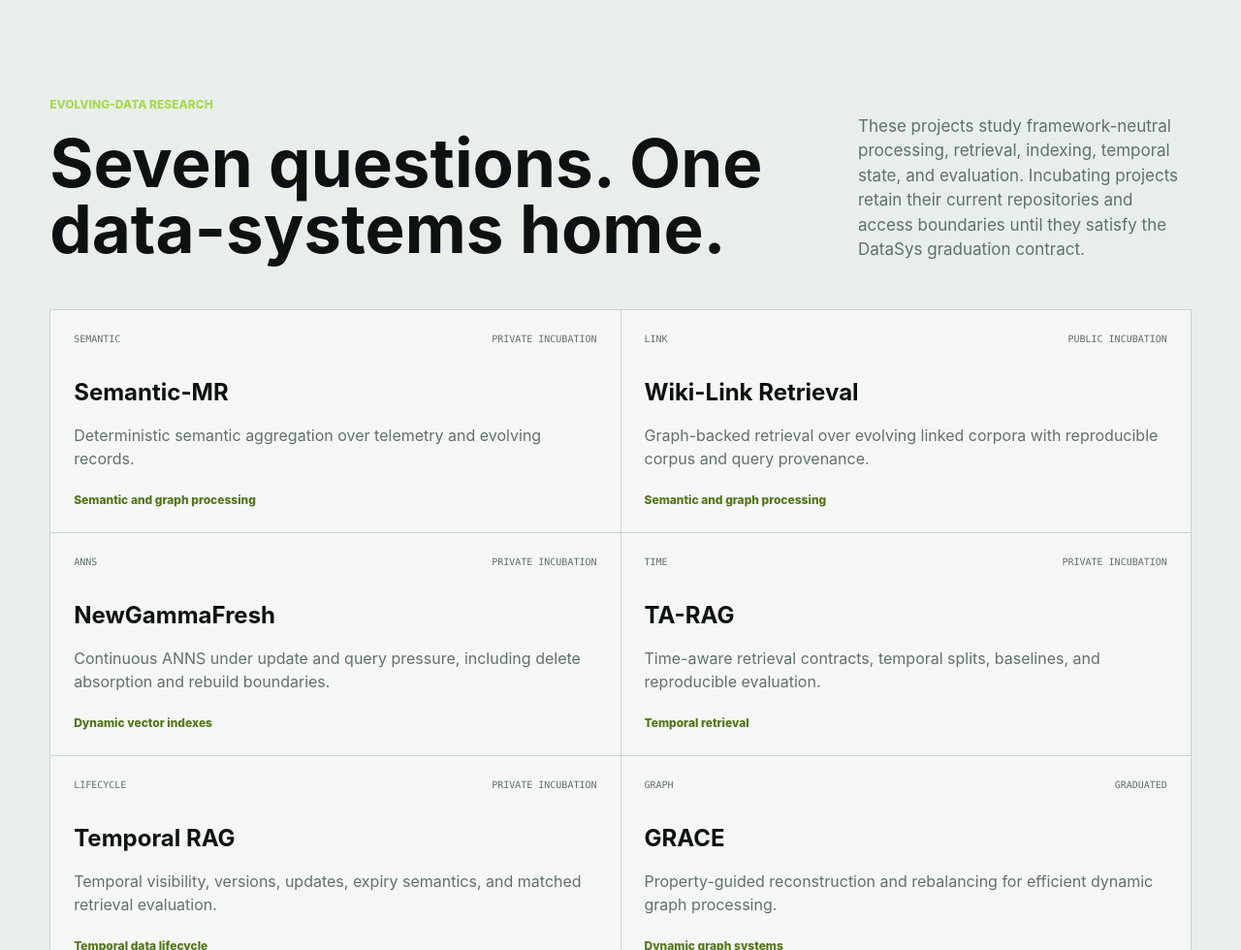
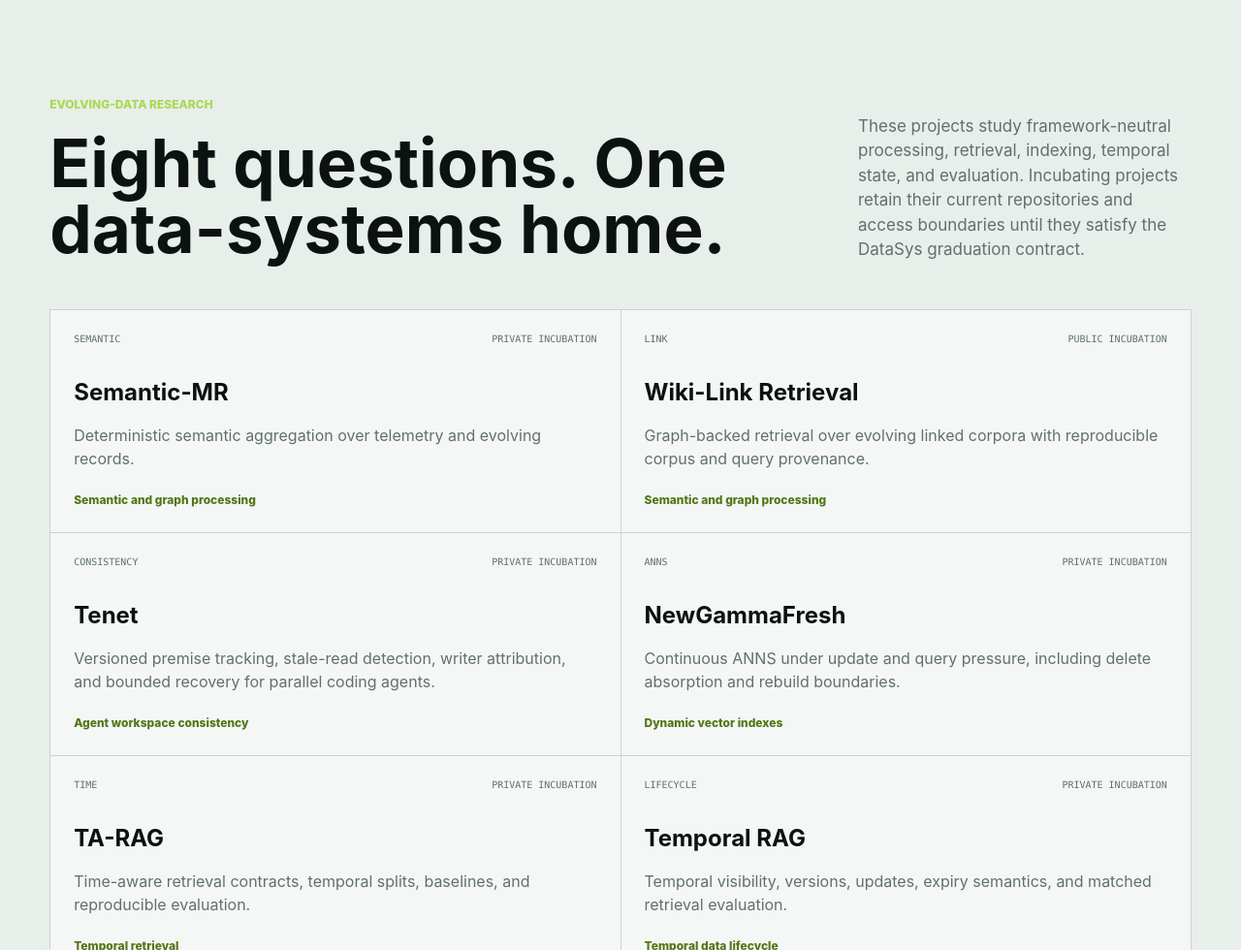
Before and after one commit to DataSysResearch/DataSysResearch.github.io, a plain HTML site: page index.html in a window 1280 px wide. Shown: the part 1620-2600 px from the top of the page at 97% size. Drawn offline with Linux system fonts and the light colour scheme.

Commit message:
site: add Tenet to evolving-data portfolio (#7)
* site: add Tenet to evolving-data portfolio

* site: add Tenet to evolving-data portfolio

```diff
--- a/data/research-portfolio.json
+++ b/data/research-portfolio.json
@@ -16,6 +16,14 @@
       "role": "Semantic and graph processing",
       "summary": "Graph-backed retrieval over evolving linked corpora with reproducible corpus and query provenance.",
       "stage": "PUBLIC INCUBATION"
+    },
+    {
+      "code": "CONSISTENCY",
+      "name": "Tenet",
+      "url": "https://github.com/intellistream/Tenet",
+      "role": "Agent workspace consistency",
+      "summary": "Versioned premise tracking, stale-read detection, writer attribution, and bounded recovery for parallel coding agents.",
+      "stage": "PRIVATE INCUBATION"
     },
     {
       "code": "ANNS",
--- a/index.html
+++ b/index.html
@@ -120,7 +120,7 @@
 
     <section class="section research-portfolio" id="research-portfolio">
       <div class="section-head">
-        <div><p class="eyebrow">Evolving-data research</p><h2>Seven questions. One data-systems home.</h2></div>
+        <div><p class="eyebrow">Evolving-data research</p><h2>Eight questions. One data-systems home.</h2></div>
         <p>These projects study framework-neutral processing, retrieval, indexing, temporal state, and evaluation. Incubating projects retain their current repositories and access boundaries until they satisfy the DataSys graduation contract.</p>
       </div>
       <div class="research-grid" data-research-portfolio data-source="./data/research-portfolio.json">
```
